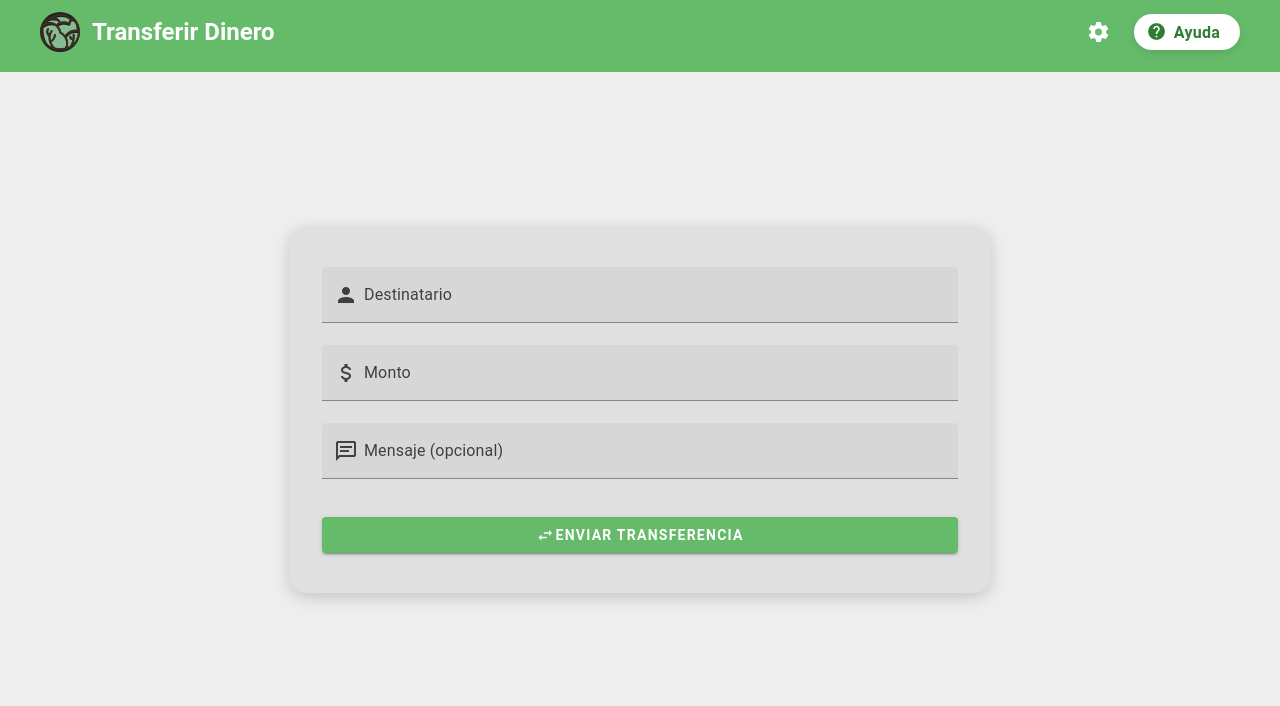
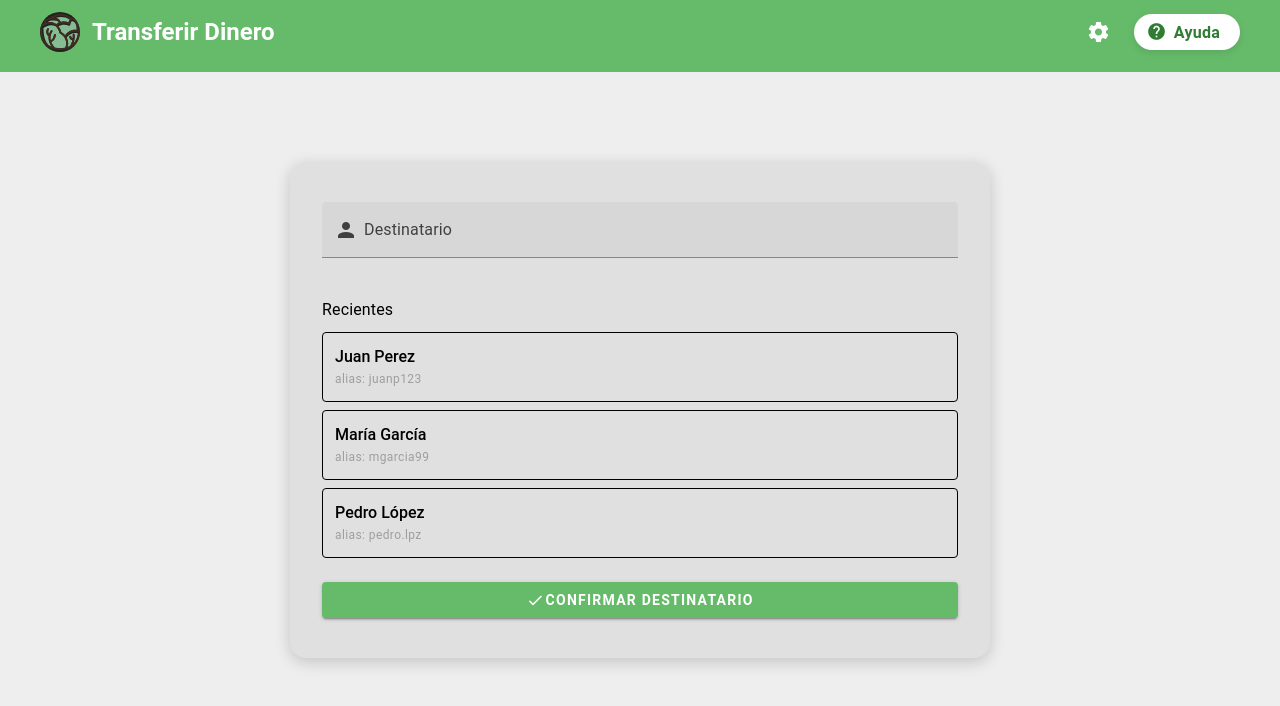
Before and after one commit to NaPrado/HCITP2, a Vue app in the folder walletuce/: page /TransferPage in a window 1280 px wide. Shown: the top 706 px of the page. Built offline with nearby package versions, Linux system fonts and the light colour scheme; a small style sheet from the web is missing.

Commit message:
Created transfer page

```diff
--- a/walletuce/src/pages/TransferPage.vue
+++ b/walletuce/src/pages/TransferPage.vue
@@ -1,22 +1,81 @@
 <template>
   <v-app>
     <v-container fluid class="pa-0 main-bg">
-      <!-- App bar -->
       <AppHeader titulo="Transferir Dinero" />
 
-      <!-- Formulario -->
       <v-container
         class="d-flex flex-column align-center justify-center main-content"
       >
         <v-container class="dashboard-upper-card bg-grey-lighten-2">
           <v-form @submit.prevent="onSubmit" class="w-100 px-4 py-6">
+            <!-- Paso 1: Elegir destinatario -->
+            <template v-if="!destinatarioSeleccionado">
+              <!-- Input -->
               <v-text-field
                 v-model="form.to"
                 label="Destinatario"
-              placeholder="Email o CBU"
+                placeholder="Alias o CBU"
                 prepend-inner-icon="mdi-account"
                 required
               ></v-text-field>
+
+              <!-- Recientes -->
+              <div class="mt-4">
+                <h3 class="text-subtitle-1 mb-2">Recientes</h3>
+                <div class="recentes-list">
+                  <template v-if="destinatariosFiltrados.length > 0">
+                    <div
+                      v-for="(dest, index) in destinatariosFiltrados"
+                      :key="index"
+                    >
+                      <v-card
+                        class="pa-3 mb-2 cursor-pointer"
+                        variant="outlined"
+                        @click="seleccionarDestinatario(dest.alias)"
+                      >
+                        <div class="font-weight-medium">{{ dest.nombre }}</div>
+                        <div class="text-caption text-grey">
+                          alias: {{ dest.alias }}
+                        </div>
+                      </v-card>
+                    </div>
+                  </template>
+                  <template v-else>
+                    <div class="text-grey text-caption text-center py-4">
+                      No se encontraron destinatarios.
+                    </div>
+                  </template>
+                </div>
+              </div>
+
+              <v-btn
+                color="green-lighten-1"
+                class="mt-4"
+                block
+                large
+                @click="confirmarDestinatario"
+              >
+                <v-icon left>mdi-check</v-icon>
+                Confirmar Destinatario
+              </v-btn>
+            </template>
+
+            <!-- Paso 2: Ingresar monto y mensaje -->
+            <template v-else>
+              <div class="form-step-two">
+                <div class="d-flex align-center justify-space-between mb-4">
+                  <div>
+                    <div class="text-subtitle-1">Enviando a:</div>
+                    <div class="font-weight-bold">{{ form.to }}</div>
+                  </div>
+                  <v-btn
+                    icon
+                    class="edit-btn"
+                    @click="destinatarioSeleccionado = false"
+                  >
+                    <v-icon color="green-darken-2">mdi-pencil</v-icon>
+                  </v-btn>
+                </div>
 
                 <v-text-field
                   v-model="form.amount"
@@ -25,6 +84,7 @@
                   prepend-inner-icon="mdi-currency-usd"
                   required
                   type="number"
+                  class="mb-3"
                 ></v-text-field>
 
                 <v-text-field
@@ -32,19 +92,21 @@
                   label="Mensaje (opcional)"
                   placeholder="Escribe un mensaje..."
                   prepend-inner-icon="mdi-message-text-outline"
+                  class="mb-4"
                 ></v-text-field>
 
                 <v-btn
                   type="submit"
-              color="green-lighten-1"
-              class="mt-4"
+                  color="green-darken-1"
                   block
-              large
-              elevation="2"
+                  size="large"
+                  elevation="1"
                 >
                   <v-icon left>mdi-swap-horizontal</v-icon>
                   Enviar Transferencia
                 </v-btn>
+              </div>
+            </template>
           </v-form>
         </v-container>
       </v-container>
@@ -53,7 +115,7 @@
 </template>
 
 <script setup lang="ts">
-import { ref } from "vue";
+import { ref, computed } from "vue";
 import { useRouter } from "vue-router";
 import AppHeader from "../components/AppHeader.vue";
 
@@ -65,16 +127,47 @@ const form = ref({
   message: "",
 });
 
+const destinatarioSeleccionado = ref(false);
+
+const destinatariosRecientes = ref([
+  { nombre: "Juan Perez", alias: "juanp123" },
+  { nombre: "María García", alias: "mgarcia99" },
+  { nombre: "Pedro López", alias: "pedro.lpz" },
+]);
+
+const destinatariosFiltrados = computed(() => {
+  const query = form.value.to.toLowerCase().trim();
+  if (!query) return destinatariosRecientes.value;
+
+  return destinatariosRecientes.value.filter(
+    (d) =>
+      d.nombre.toLowerCase().includes(query) ||
+      d.alias.toLowerCase().includes(query)
+  );
+});
+
+function confirmarDestinatario() {
+  if (form.value.to.trim()) {
+    destinatarioSeleccionado.value = true;
+  } else {
+    alert("Por favor ingresá un destinatario válido");
+  }
+}
+
+function seleccionarDestinatario(alias: string) {
+  form.value.to = alias;
+  destinatarioSeleccionado.value = true;
+}
+
 function onSubmit() {
   console.log("Transfiriendo a:", form.value.to);
   console.log("Monto:", form.value.amount);
   console.log("Mensaje:", form.value.message);
-  // Aquí podés agregar lógica para validar/enviar datos al backend
-  router.push("/"); // o mostrar confirmación
-}
 
-function onBack() {
-  router.back();
+  // Simulamos una espera breve antes de redirigir
+  setTimeout(() => {
+    router.push("/");
+  }, 300);
 }
 </script>
 
@@ -102,13 +195,33 @@ function onBack() {
   margin-right: auto;
   background: #f9f9f9;
 }
-.avatar-espaciado {
-  margin-left: 16px;
-}
-.custom-app-bar {
-  min-height: 72px !important;
-}
 .v-btn {
   font-weight: bold;
 }
+.cursor-pointer {
+  cursor: pointer;
+  transition: background 0.2s ease;
+}
+.cursor-pointer:hover {
+  background-color: #e0f2f1;
+}
+.recentes-list {
+  max-height: 250px;
+  overflow-y: auto;
+  transition: all 0.2s ease;
+}
+.form-step-two {
+  background-color: transparent; /* Sin fondo negro */
+  padding: 16px 0;
+}
+.edit-btn {
+  transition: background-color 0.2s ease;
+  border-radius: 50%;
+  padding: 8px;
+  background-color: #e0f2f1; /* Verde suave */
+}
+
+.edit-btn:hover {
+  background-color: #b2dfdb; /* Un poco más oscuro al pasar el mouse */
+}
 </style>
```
Lines whose indentation alone changed are shown as unchanged.
